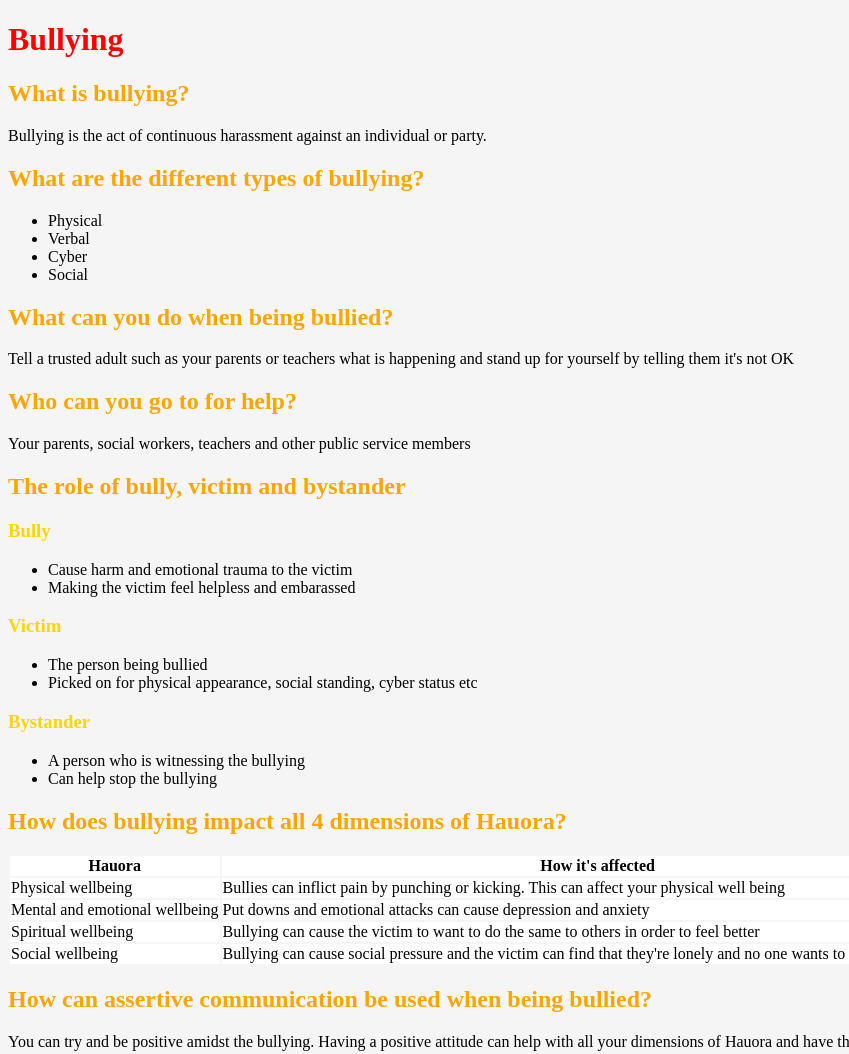
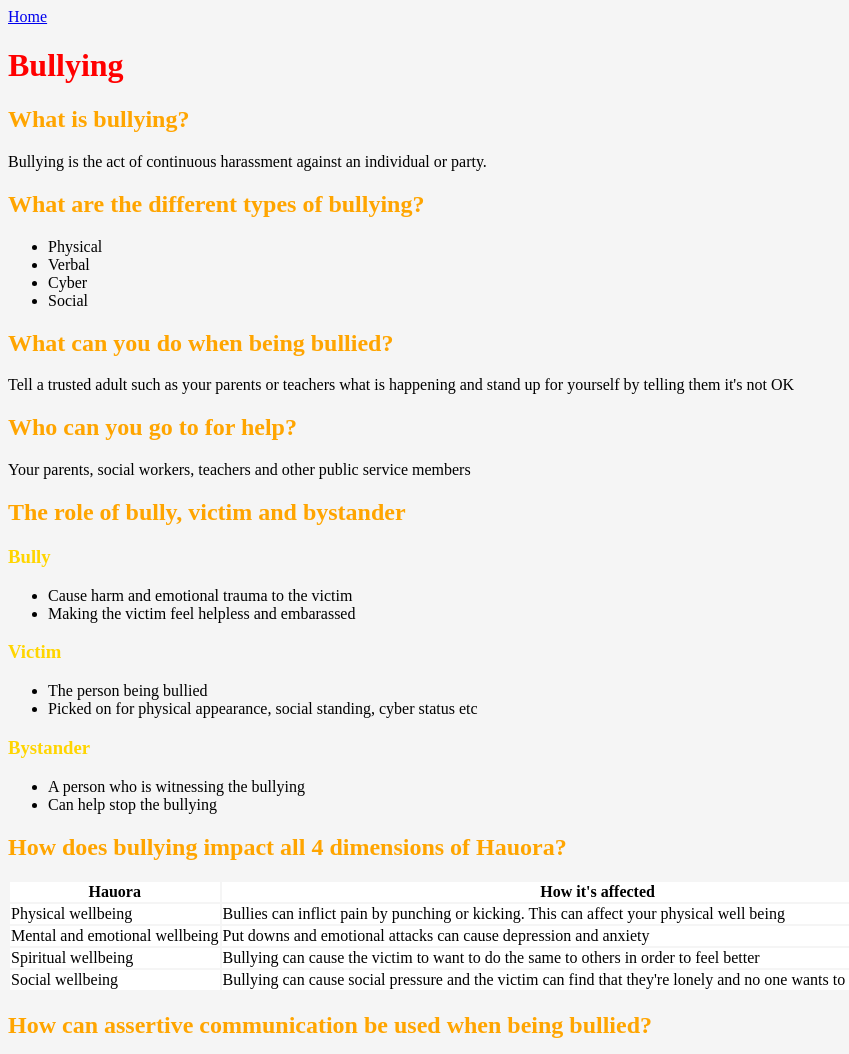
Before and after one commit to 20103/PE-project, a plain HTML site: page index.html in a window 1280 px wide. Shown: the top 1054 px of the page, without its empty margins (0-849 px from the left). Drawn offline with Linux system fonts and the light colour scheme.

Commit message:
Update index.html

```diff
--- a/index.html
+++ b/index.html
@@ -1,7 +1,6 @@
 <!DOCTYPE html>
 <html>
     <head>
-        <meta charset="utf-8">
         <title>Bullying</title>
         <style>
         h1 {
@@ -27,6 +26,7 @@
         </style>
     </head>
     <body>
+        <a href="20103.github.io">Home</a>
        <h1>Bullying</h1>
 
        <h2>What is bullying?</h2>
```
